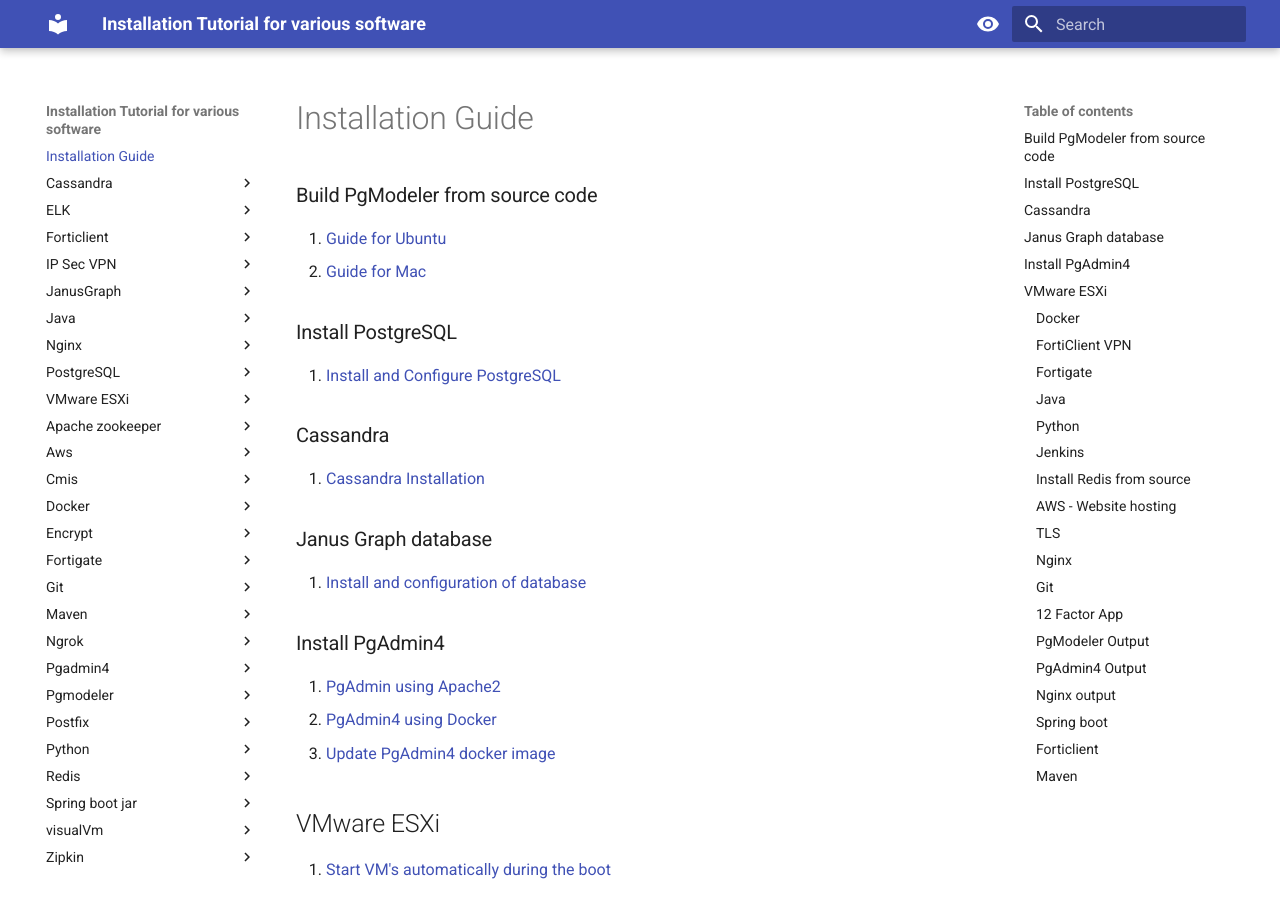
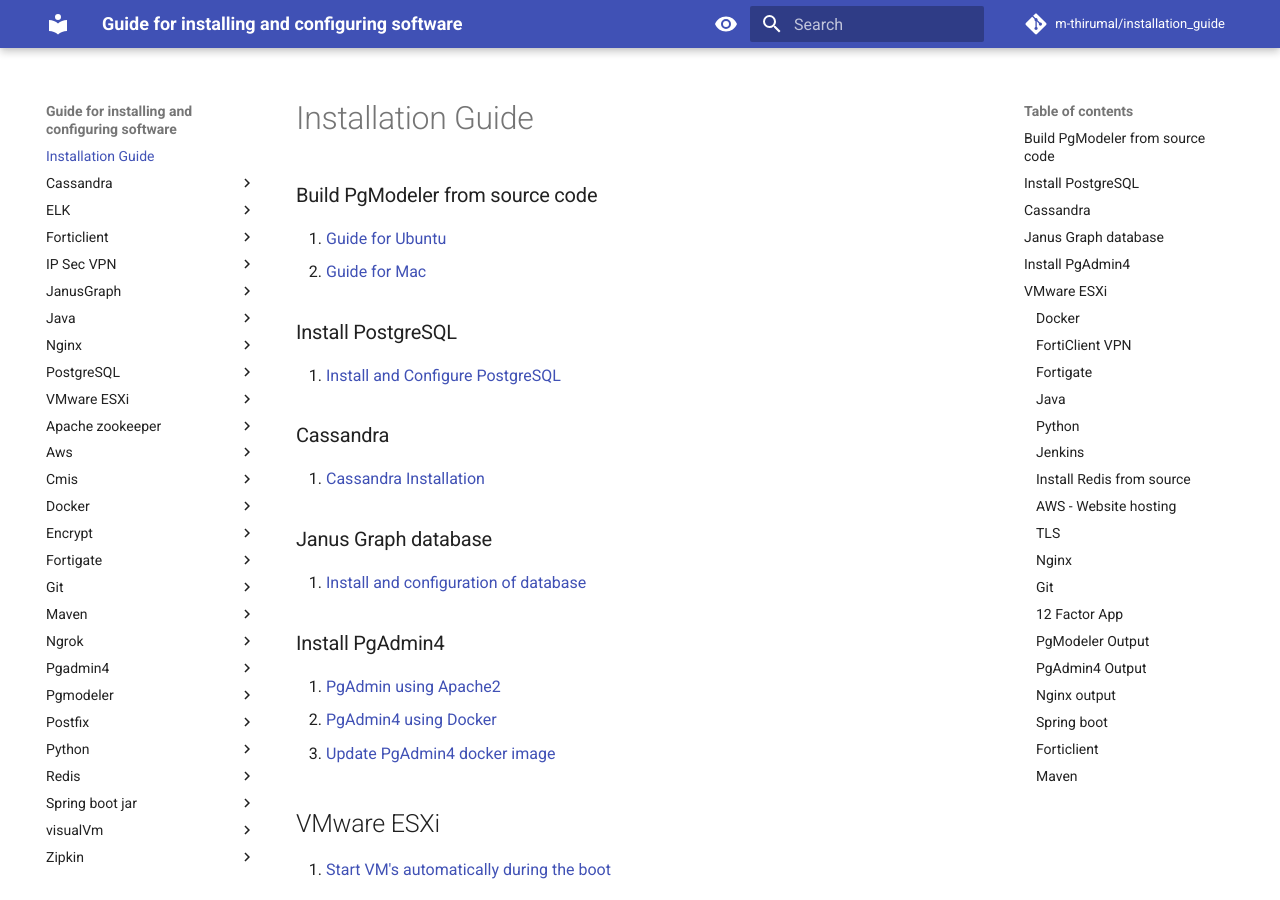
Before and after one commit to m-thirumal/installation_guide, an MkDocs documentation site: the page built from docs/index.md, in a window 1280 px wide and 900 px high. Built offline with MkDocs 1.6.1 and Material for MkDocs 9.7.7, drawn with Linux system fonts in a browser that asks for light colours; comment, search, counter and statistics services are not loaded.

Commit message:
Git info

```diff
--- a/mkdocs.yml
+++ b/mkdocs.yml
@@ -1,4 +1,4 @@
-site_name: Installation Tutorial for various software
+site_name: Guide for installing and configuring software
 theme:
   name: material
   palette:
@@ -18,6 +18,8 @@
       accent: indigo
   features:
     - content.code.copy
+  icon:
+    repo: fontawesome/brands/git-alt
 extra_css:
   - stylesheets/extra.css
 
@@ -33,3 +35,6 @@
         - name: mermaid
           class: mermaid
           format: !!python/name:pymdownx.superfences.fence_code_format
+
+repo_url: https://github.com/m-thirumal/installation_guide
+repo_name: m-thirumal/installation_guide
```
Also changed, not shown: 2 other files.
